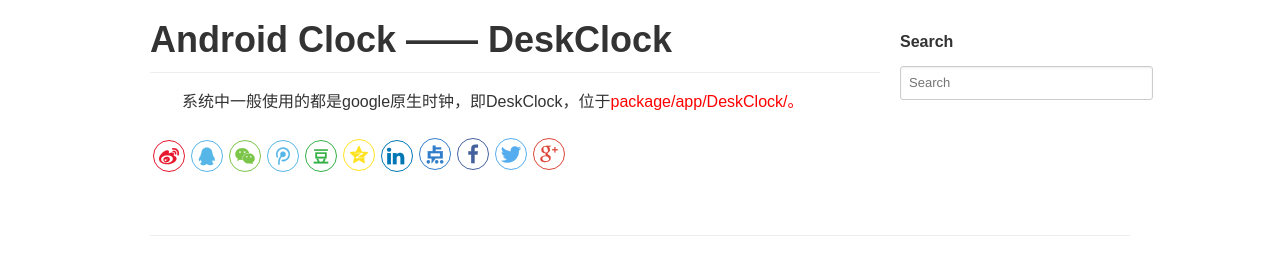
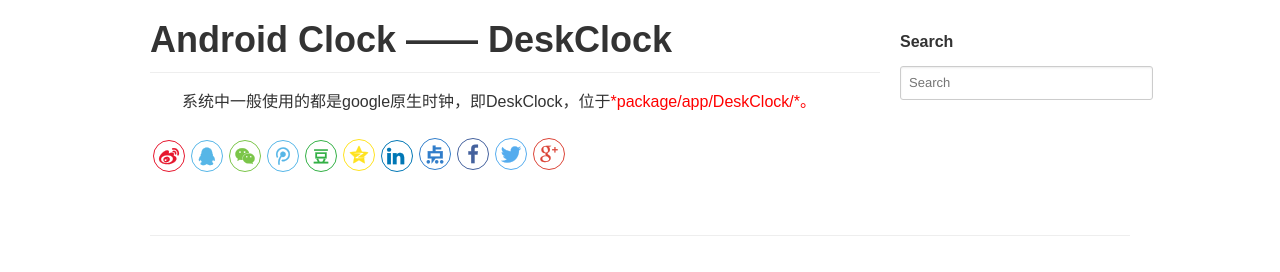
Before and after one commit to BugLiee/BugLiee.github.io, a Jekyll site: the page built from _posts/2020-05-13-blog.md, in a window 1280 px wide. Shown: the part 202-474 px from the top of the page. Built offline with Jekyll 4.4.1, drawn with Linux system fonts in a browser that asks for light colours; comment, search, counter and statistics services are not loaded.

Commit message:
Update 2020-05-13-blog.md

```diff
--- a/_posts/2020-05-13-blog.md
+++ b/_posts/2020-05-13-blog.md
@@ -7,4 +7,4 @@ keywords: Android系统
 
 ---
 # Android Clock —— DeskClock
-　　系统中一般使用的都是google原生时钟，即DeskClock，位于<font color=red>package/app/DeskClock/。
+　　系统中一般使用的都是google原生时钟，即DeskClock，位于<font color=red>*package/app/DeskClock/*。
```
